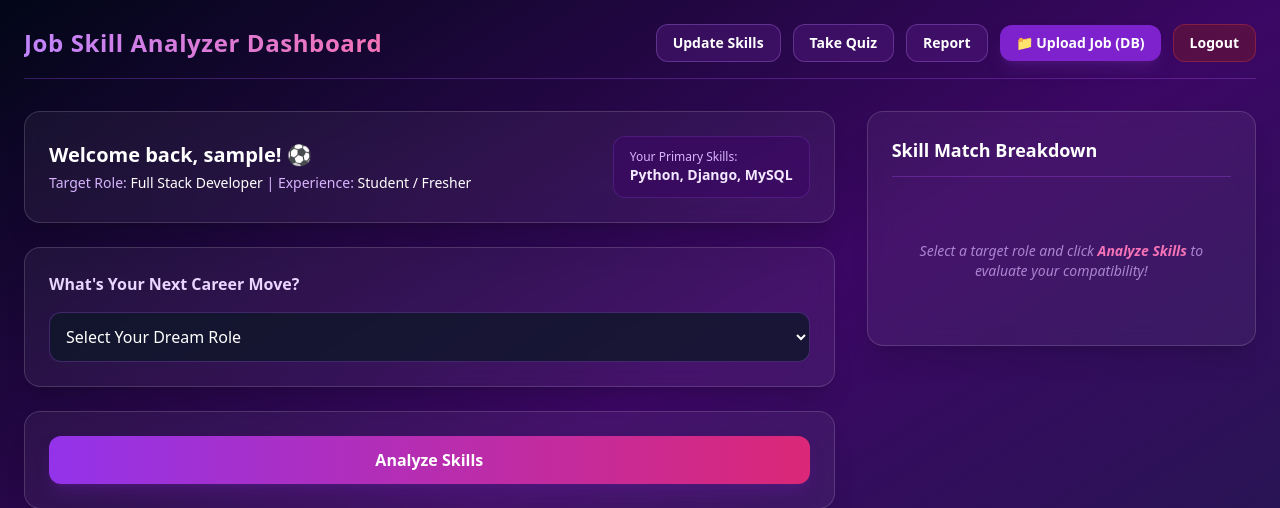
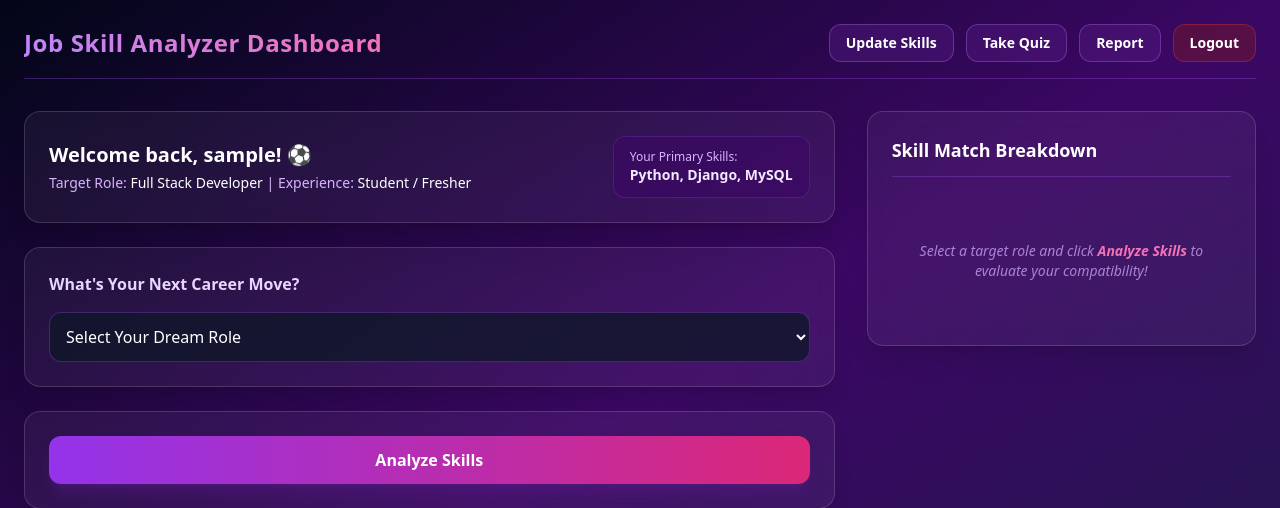
Before and after one commit to Mohd-Ahfaz/JobSkillAnalyzer, a Django app: page /dashboard/ in a window 1280 px wide. Shown: the top 508 px of the page. Run offline with Django 5.2, Linux system fonts and the light colour scheme; the visitor is signed in with stand-in values (Sample User, id 1); data comes from the database, SQL or seed files in the repository; data that the repository does not hold is empty; some libraries are stand-ins or nearby versions.

Commit message:
Update project with latest changes

```diff
--- a/core/analyzer/templates/analyzer/dashboard.html
+++ b/core/analyzer/templates/analyzer/dashboard.html
@@ -31,9 +31,7 @@
             <a href="{% url 'report' %}" class="px-4 py-2 rounded-xl bg-purple-900/40 hover:bg-purple-800/60 border border-purple-400/30 text-sm font-semibold transition">
                 Report
             </a>
-            <a href="{% url 'upload_job' %}" class="px-4 py-2 rounded-xl bg-purple-700 hover:bg-purple-600 text-sm font-semibold transition shadow-lg shadow-purple-900/50">
-                📁 Upload Job (DB)
-            </a>
+
             <form action="{% url 'logout' %}" method="POST" class="inline">
                 {% csrf_token %}
                 <button type="submit" class="px-4 py-2 rounded-xl bg-red-900/40 hover:bg-red-800/60 border border-red-500/30 text-sm font-semibold transition">
```
